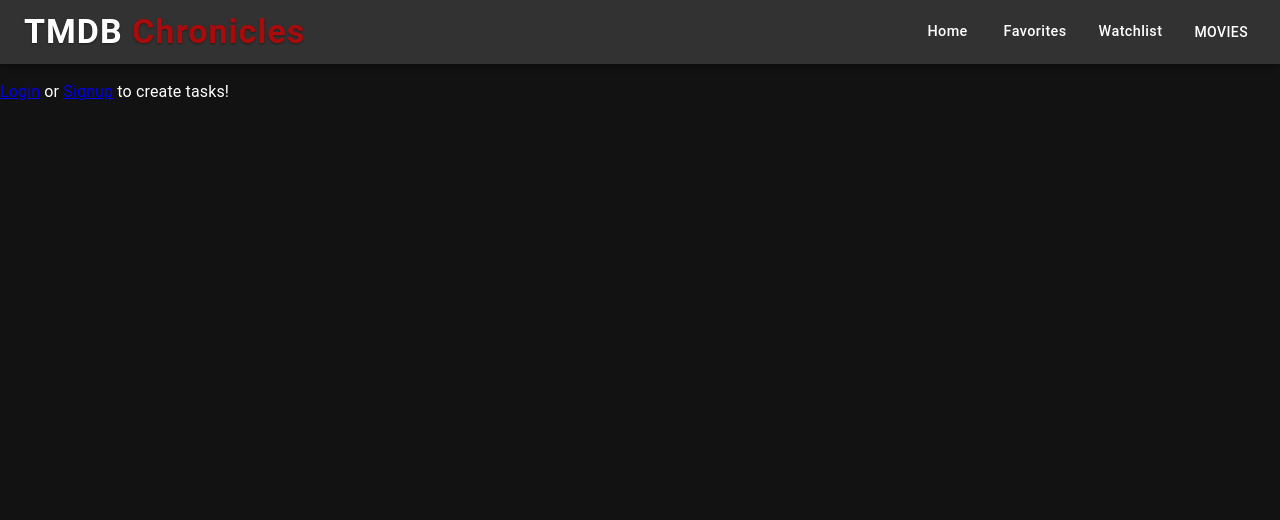
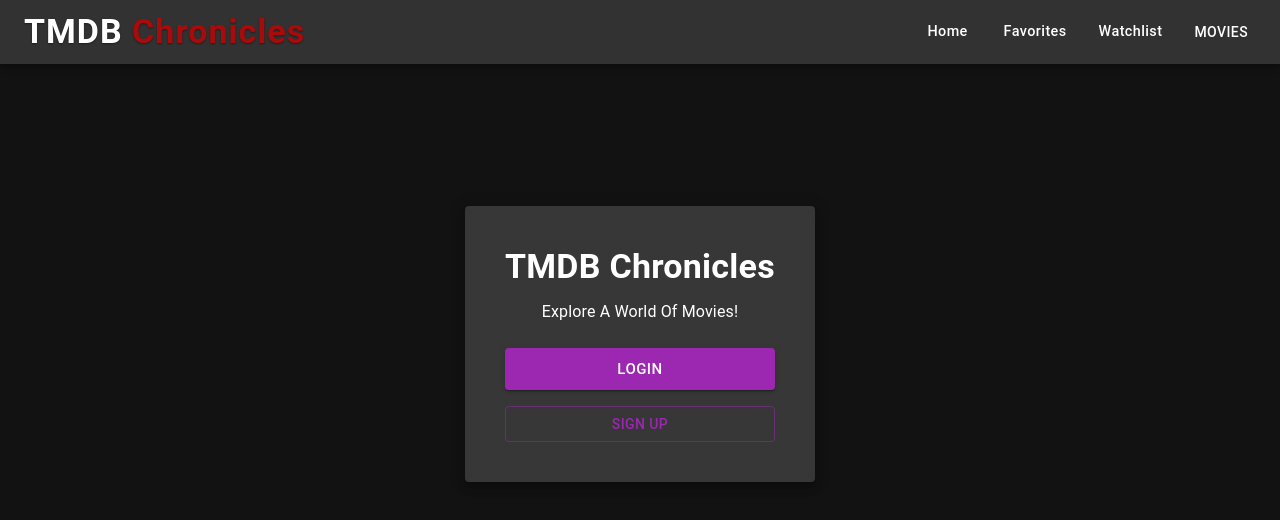
Before and after one commit to stephenp0320/web-api-ca, a React (Vite) app in the folder react-movies/: page / in a window 1280 px wide. Shown: the top 520 px of the page. Built offline with nearby package versions, Linux system fonts and the light colour scheme; some icons are missing.

Commit message:
added ui changes for the startPage using material ui components

```diff
--- a/react-movies/src/pages/startPage.jsx
+++ b/react-movies/src/pages/startPage.jsx
@@ -1,19 +1,52 @@
 import { useContext } from "react";
-import { MoviesContext } from '../contexts/moviesContext';
+import { MoviesContext } from "../contexts/moviesContext";
 import { Link } from "react-router";
+import { Box, Typography, Button, Stack, Paper } from "@mui/material";
 
 const StartPage = () => {
-    const context = useContext(MoviesContext);
+  const { isAuthenticated, userName } = useContext(MoviesContext);
+ // https://react.dev/reference/react/useContext
+  return (
+    //https://mui.com/material-ui/react-box/
+    <Box
+      sx={{
+        minHeight: "70vh",
+        display: "flex",
+        justifyContent: "center",
+        alignItems: "center",
+      }}
+    >
+      <Paper elevation={6}
+      sx={{
+        p: 5, maxWidth: 500,
+        textAlign: "center"
+        }}> {/* https://mui.com/material-ui/react-paper/ */}
+        {/* https://mui.com/material-ui/api/typography/ */}
+        <Typography variant="h4" fontWeight={700} gutterBottom> TMDB Chronicles </Typography>
 
-    return context.isAuthenticated ? (
-        <p>
-            Welcome {context.userName}! View your <Link to="/movies">Movies</Link> or your <Link to="/profile">Profile</Link>.
-        </p>
-    ) : (
-        <p>
-            <Link to="/login">Login</Link> or <Link to="/signup">Signup</Link> to create tasks!
-        </p>
-    );
-  };
+        <Typography variant={isAuthenticated ? "h6" : "body1"} gutterBottom>
+          {isAuthenticated //https://emojipedia.org/popcorn
+            ? <>Welcome back, <strong>{userName}</strong> 🍿</>
+            : "Explore A World Of Movies!"}
+        </Typography>
+
+        {/* https://mui.com/material-ui/react-stack/ */}
+        <Stack spacing={2} mt={3}>
+          {isAuthenticated ? (
+            <>
+              <Button component={Link} to="/movies" variant="contained" size="large"> Browse Movies </Button>
+              <Button component={Link} to="/profile" variant="outlined">View your Profile </Button>
+            </>
+          ) : (
+            <>
+              <Button component={Link} to="/login" variant="contained" size="large"> Login </Button>
+              <Button component={Link} to="/signup" variant="outlined"> Sign Up </Button>
+            </>
+          )}
+        </Stack>
+      </Paper>
+    </Box>
+  );
+};
 
 export default StartPage;
```
